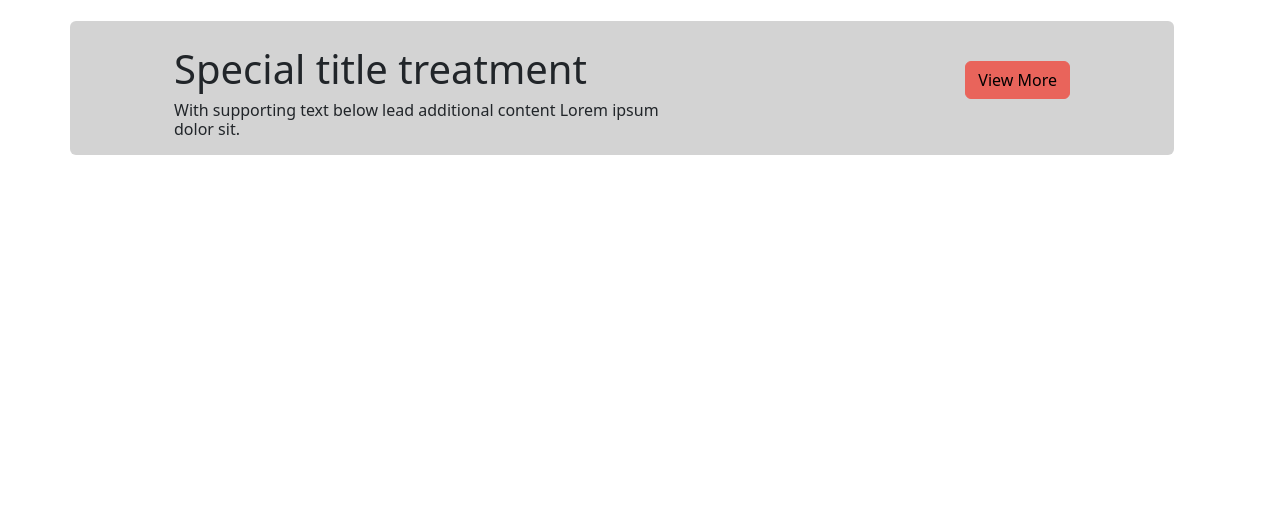
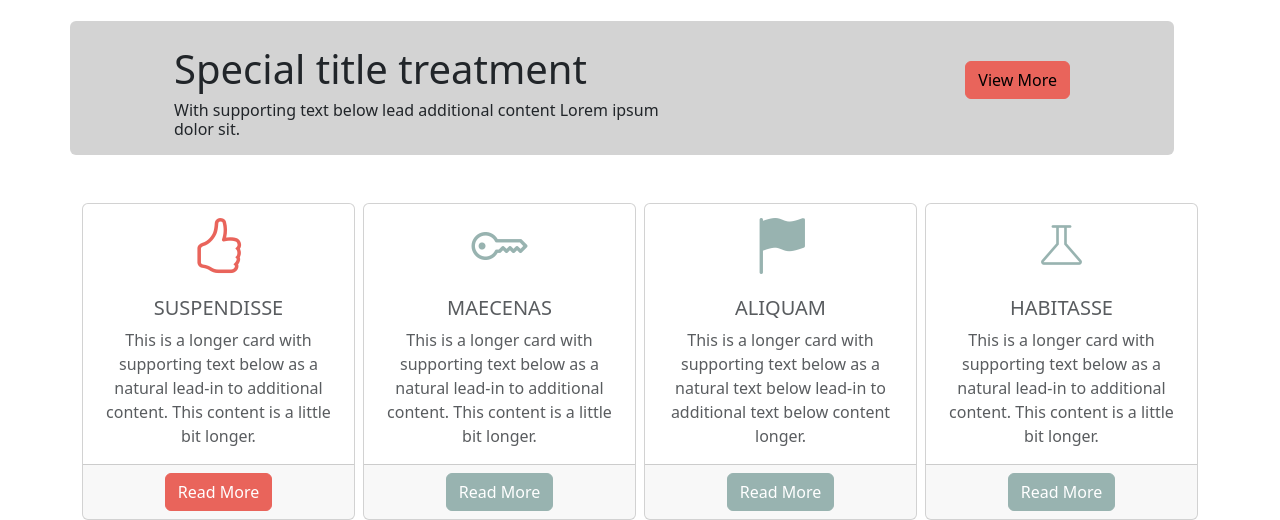
Before and after one commit to mahdi-rezainiya/bootstrap-project, a website: page bootstrap-2/index.html in a window 1280 px wide. Shown: the part 491-1011 px from the top of the page. Before the commit the page ends 800 px from the top, so only its background shows below. Drawn offline with nearby package versions, Linux system fonts and the light colour scheme.

Commit message:
new changes

```diff
--- a/bootstrap-2/index.html
+++ b/bootstrap-2/index.html
@@ -5,18 +5,22 @@
     <meta name="viewport" content="width=device-width, initial-scale=1.0">
     <!-- <link href="https://cdn.jsdelivr.net/npm/bootstrap@5.3.1/dist/css/bootstrap.min.css" rel="stylesheet" integrity="sha384-4bw+/aepP/YC94hEpVNVgiZdgIC5+VKNBQNGCHeKRQN+PtmoHDEXuppvnDJzQIu9" crossorigin="anonymous"> -->
     <!-- <link rel="stylesheet" href="https://cdn.jsdelivr.net/npm/bootstrap-icons@1.10.5/font/bootstrap-icons.css"> -->
+    <link rel="stylesheet" href="https://fonts.googleapis.com/css2?family=Material+Symbols+Outlined:opsz,wght,FILL,GRAD@20..48,100..700,0..1,-50..200" />
     <title>Design Page New</title>
     <link rel="stylesheet" href="index.css">
     <!-- <link rel="stylesheet" href="style.css"> -->
     <style>
-        #top-service{
-            background-color: rgb(211, 211, 211);
-        }
-        /* @media (min-width: 200%) {
-            #top-service {
-            background-color: transparent;
-        }
-    } */
+        /* .four-element{
+            display: flex;
+            justify-content: center;
+            align-items: center;
+            flex-direction: column;
+            background-color: red;
+        } */
+        /* .col-8{
+            width: auto;
+        } */
+        /*  */
     </style>
 </head>
 
@@ -52,9 +56,9 @@
                         <a class="nav-link dropdown-toggle text-white" href="#" role="button" data-bs-toggle="dropdown" aria-expanded="false">
                         Services</a>
                         <ul class="dropdown-menu bg-danger">
-                            <li><a class="dropdown-item text-white" href="#">Action</a></li>
-                            <li><a class="dropdown-item text-white" href="#">Another action</a></li>
-                            <li><a class="dropdown-item text-white" href="#">Something else here</a></li>
+                            <li><a class="dropdown-item text-white" href="#top-service">Action</a></li>
+                            <li><a class="dropdown-item text-white" href="#top-service">Another action</a></li>
+                            <li><a class="dropdown-item text-white" href="#top-service">Something else here</a></li>
                         </ul>
                     </li>
 
@@ -79,7 +83,7 @@
                     <span class="input-group-text d-none d-xl-block bg-primary text-center" id="basic-addon1">
                         <i class="bi bi-search text-white "></i>
                     </span>
-                    <input class="form-control ps-2 pe-2 text-white bg-primary" type="search" id="input-addon1" placeholder="Search" aria-label="Search">
+                    <input class="form-control ps-2 pe-2 text-white bg-primary" type="search" id="input-addon1" placeholder="Search..." aria-label="Search">
                 </div>
 
             </div>
@@ -157,6 +161,64 @@
 
             <!-- four element -->
 
+            <div class="four-element mt-4 pt-4">
+                <div class="row g-2 justify-content-between">
+                    <!-- card one -->
+                    <div class="col-6 col-lg-3">
+                        <div class="card text-center">
+                        <i class="bi bi-hand-thumbs-up text-danger display-4 mt-2"></i>
+                        <div class="card-body">
+                            <h5 class="card-title text-muted">SUSPENDISSE</h5>
+                            <p class="card-text text-muted">This is a longer card with supporting text below as a natural lead-in to additional content. This content is a little bit longer.</p>
+                        </div>
+                        <div class="card-footer">
+                            <button class="btn btn-danger text-white">Read More</button>
+                        </div>
+                    </div>
+                </div>
+                    <!-- card two -->
+                    <div class="col-6 col-lg-3">
+                        <div class="card text-center">
+                        <i class="bi bi-key text-primary display-4 mt-2"></i>
+                        <div class="card-body">
+                            <h5 class="card-title text-muted">MAECENAS</h5>
+                            <p class="card-text text-muted">This is a longer card with supporting text below as a natural lead-in to additional content. This content is a little bit longer.</p>
+                        </div>
+                        <div class="card-footer">
+                            <button class="btn btn-primary text-white">Read More</button>
+                        </div>
+                    </div>
+                </div>
+                    <!-- card three -->
+                    <div class="col-6 col-lg-3">
+                        <div class="card text-center">
+                        <i class="bi bi-flag-fill text-primary display-4 mt-2"></i>
+                        <div class="card-body">
+                            <h5 class="card-title text-muted">ALIQUAM</h5>
+                            <p class="card-text text-muted">This is a longer card with supporting text below as a natural text below lead-in to additional text below content longer.</p>
+                        </div>
+                        <div class="card-footer">
+                            <button class="btn btn-primary text-white">Read More</button>
+                        </div>
+                    </div>
+                </div>
+                    <!-- card four -->
+                    <div class="col-6 col-lg-3">
+                        <div class="card text-center">
+                        <span class="material-symbols-outlined text-primary display-4 mt-2">science</span>
+                        <div class="card-body">
+                            <h5 class="card-title text-muted">HABITASSE</h5>
+                            <p class="card-text text-muted">This is a longer card with supporting text below as a natural lead-in to additional content. This content is a little bit longer.</p>
+                        </div>
+                        <div class="card-footer">
+                            <button class="btn btn-primary text-white">Read More</button>
+                        </div>
+                    </div>
+                </div>
+
+            </div>
+            </div>
+
         </div>
     </section>
 
--- a/bootstrap-2/index.scss
+++ b/bootstrap-2/index.scss
@@ -34,6 +34,10 @@ $gray: rgba(70 , 70 , 70 , 0.8) ;
     left : 30%;
     right: 30%;
 }
+// services
+#top-service{
+    background-color: rgb(211, 211, 211);
+}
 
 
 @import 'node_modules/bootstrap/scss/bootstrap.scss' ;
```
Also changed, not shown: bootstrap-2/index.css, 1 other file.
